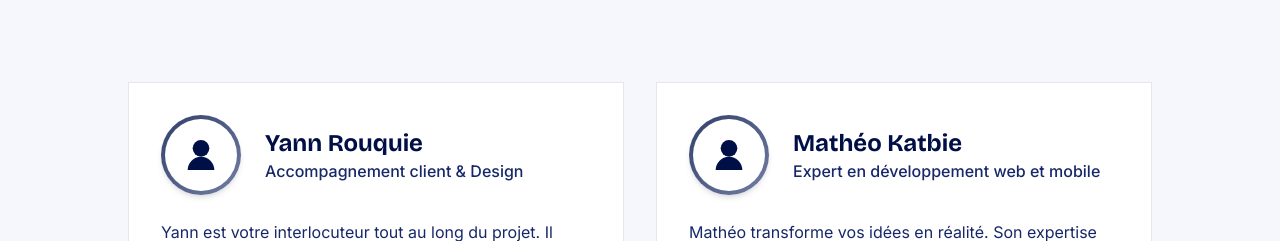
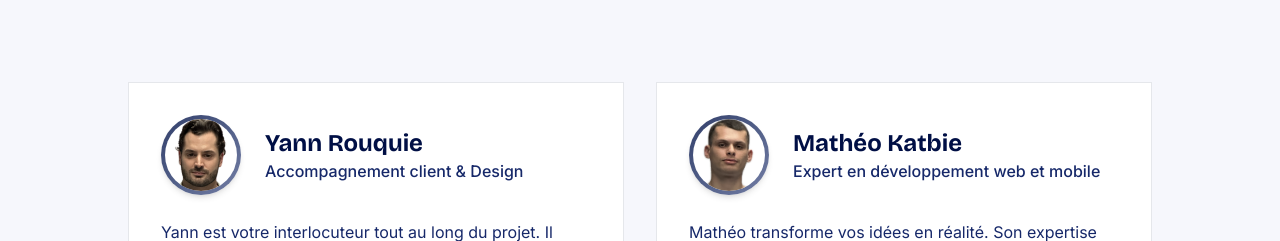
Before and after one commit to Lodgic-LLC/Landing-Website, a Next.js app: page / in a window 1280 px wide. Shown: the part 2370-2611 px from the top of the page. Built offline with nearby package versions, Linux system fonts and the light colour scheme.

Commit message:
ajoute tête

```diff
--- a/src/components/pages/home/About.tsx
+++ b/src/components/pages/home/About.tsx
@@ -52,14 +52,12 @@ const About = () => {
                 <div className="relative w-20 h-20 mr-0 sm:mr-6 mb-4 sm:mb-0 flex-shrink-0">
                   <div className="absolute inset-0 rounded-full bg-gradient-to-br from-[#000f45]/80 to-[#162869]/60 group-hover:from-[#000f45] group-hover:to-[#162869]/70 transition-all duration-300 shadow-md"></div>
                   <div className="absolute inset-1 rounded-full bg-white flex items-center justify-center">
-                    <svg
-                      className="w-10 h-10 text-[#000f45] transition-colors duration-300"
-                      viewBox="0 0 24 24"
-                      fill="currentColor"
-                    >
-                      <circle cx="12" cy="8" r="5" />
-                      <path d="M20 21C20 16.5817 16.4183 13 12 13C7.58172 13 4 16.5817 4 21" />
-                    </svg>
+                    <img
+                      src="/images/yann-tete.png"
+                      alt="Yann Rouquie"
+                      loading="lazy"
+                      className="w-full h-full rounded-full object-cover"
+                    />
                   </div>
                 </div>
                 <div>
@@ -72,11 +70,11 @@ const About = () => {
 
               <p className="text-[#162869] font-inter mb-6 leading-relaxed text-sm sm:text-base">
                 <span className="md:hidden">
-                À votre écoute pour traduire vos besoins en solutions et suivre chaque étape de votre projet
+                  À votre écoute pour traduire vos besoins en solutions et suivre chaque étape de votre projet
                 </span>
                 <span className="hidden md:inline">
                   Yann est votre interlocuteur tout au long du projet. Il analyse vos besoins,
-                   et assure un suivi personnalisé pour garantir que votre application soit parfaitement adaptée à vos besoins.
+                  et assure un suivi personnalisé pour garantir que votre application soit parfaitement adaptée à vos besoins.
                 </span>
               </p>
 
@@ -84,12 +82,12 @@ const About = () => {
                 <div className="flex items-start">
                   <FaCheckCircle className="h-5 w-5 text-[#000f45] mt-0.5 flex-shrink-0 group-hover:text-[#162869] transition-colors" />
                   <span className="ml-3 text-[#162869] font-inter group-hover:text-[#000f45] transition-colors">
-                  Accompagnement et conseils personnalisés                  </span>
+                    Accompagnement et conseils personnalisés                  </span>
                 </div>
                 <div className="flex items-start">
                   <FaCheckCircle className="h-5 w-5 text-[#000f45] mt-0.5 flex-shrink-0 group-hover:text-[#162869] transition-colors" />
                   <span className="ml-3 text-[#162869] font-inter group-hover:text-[#000f45] transition-colors">
-                  Validation du cahier des charges avant lancement du projet
+                    Validation du cahier des charges avant lancement du projet
                   </span>
                 </div>
                 <div className="flex items-start">
@@ -107,14 +105,12 @@ const About = () => {
                 <div className="relative w-20 h-20 mr-0 sm:mr-6 mb-4 sm:mb-0 flex-shrink-0">
                   <div className="absolute inset-0 rounded-full bg-gradient-to-br from-[#000f45]/80 to-[#162869]/60 group-hover:from-[#000f45] group-hover:to-[#162869]/70 transition-all duration-300 shadow-md"></div>
                   <div className="absolute inset-1 rounded-full bg-white flex items-center justify-center">
-                    <svg
-                      className="w-10 h-10 text-[#000f45] transition-colors duration-300"
-                      viewBox="0 0 24 24"
-                      fill="currentColor"
-                    >
-                      <circle cx="12" cy="8" r="5" />
-                      <path d="M20 21C20 16.5817 16.4183 13 12 13C7.58172 13 4 16.5817 4 21" />
-                    </svg>
+                    <img
+                      src="/images/matheo-tete.png"
+                      alt="Mathéo Katbie"
+                      loading="lazy"
+                      className="w-full h-full rounded-full object-cover"
+                    />
                   </div>
                 </div>
                 <div>
@@ -127,7 +123,7 @@ const About = () => {
 
               <p className="text-[#162869] font-inter mb-6 leading-relaxed text-sm sm:text-base">
                 <span className="hidden md:inline">
-                Mathéo transforme vos idées en réalité. Son expertise couvre l’ensemble du développement, du back-end au front-end, pour créer des applications performantes, sécurisées et simples à utiliser.
+                  Mathéo transforme vos idées en réalité. Son expertise couvre l’ensemble du développement, du back-end au front-end, pour créer des applications performantes, sécurisées et simples à utiliser.
                 </span>
               </p>
 
```
Also changed, not shown: public/images/matheo-tete.png (added), public/images/yann-tete.png (added).
